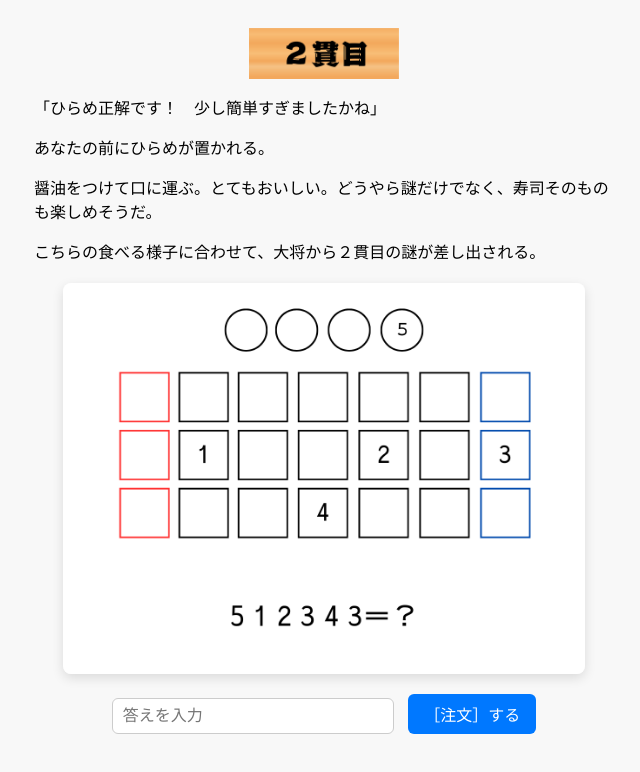
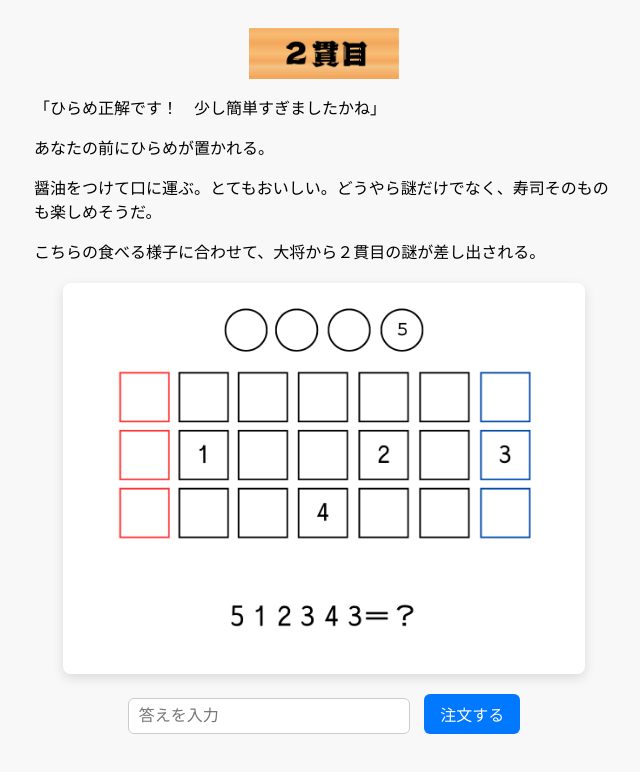
Before and after one commit to nano-k/sushi, a plain HTML site: page q2.html in a window 1280 px wide. Shown: the whole page, without its empty margins (316-956 px from the left). Drawn offline with nearby package versions, Linux system fonts and the light colour scheme.

Commit message:
Update q2.html

```diff
--- a/q2.html
+++ b/q2.html
@@ -31,7 +31,7 @@
 <form name="q2" onsubmit="AnswerCheck(this); return false;">
   <div class="answer-box">
     <input type="text" name="answer" placeholder="答えを入力" autocomplete="off">
-    <button type="submit">［注文］する</button>
+    <button type="submit">注文する</button>
   </div>
   <div class="result"></div>
 </form>
```
